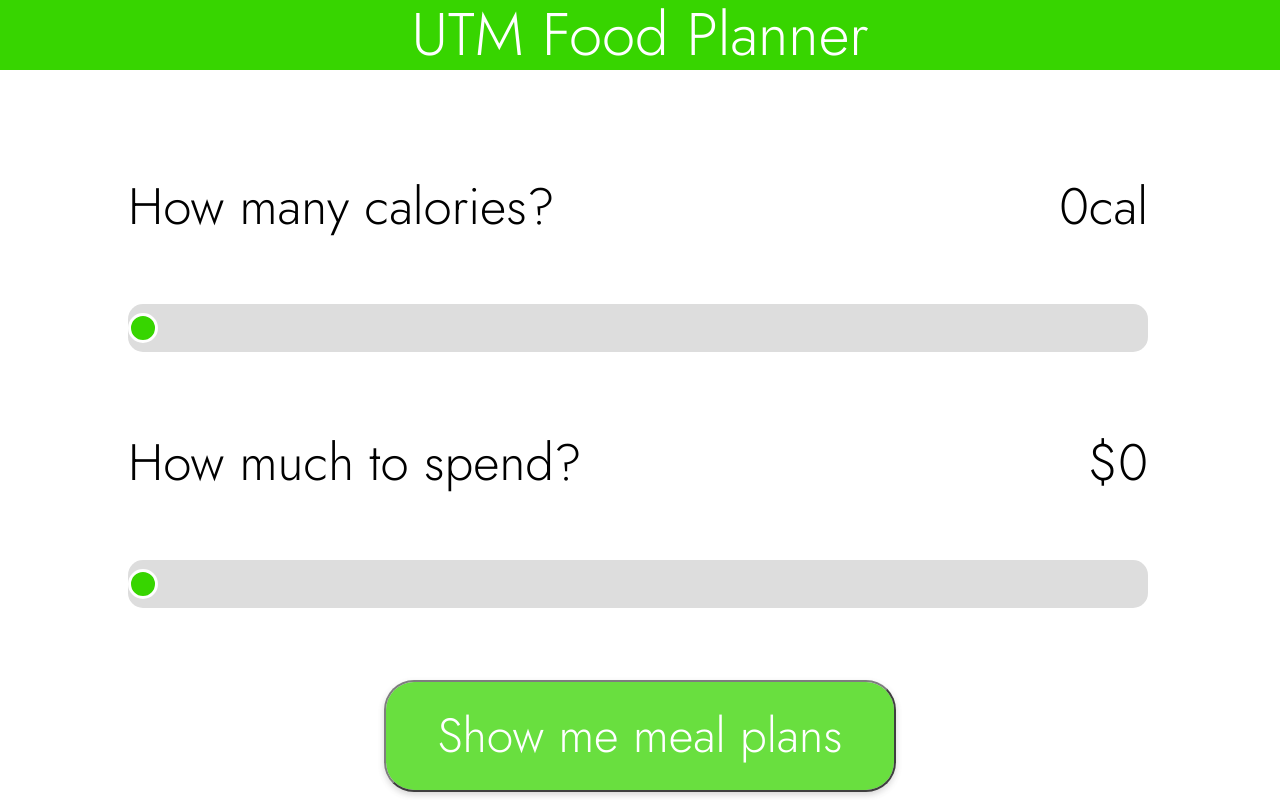
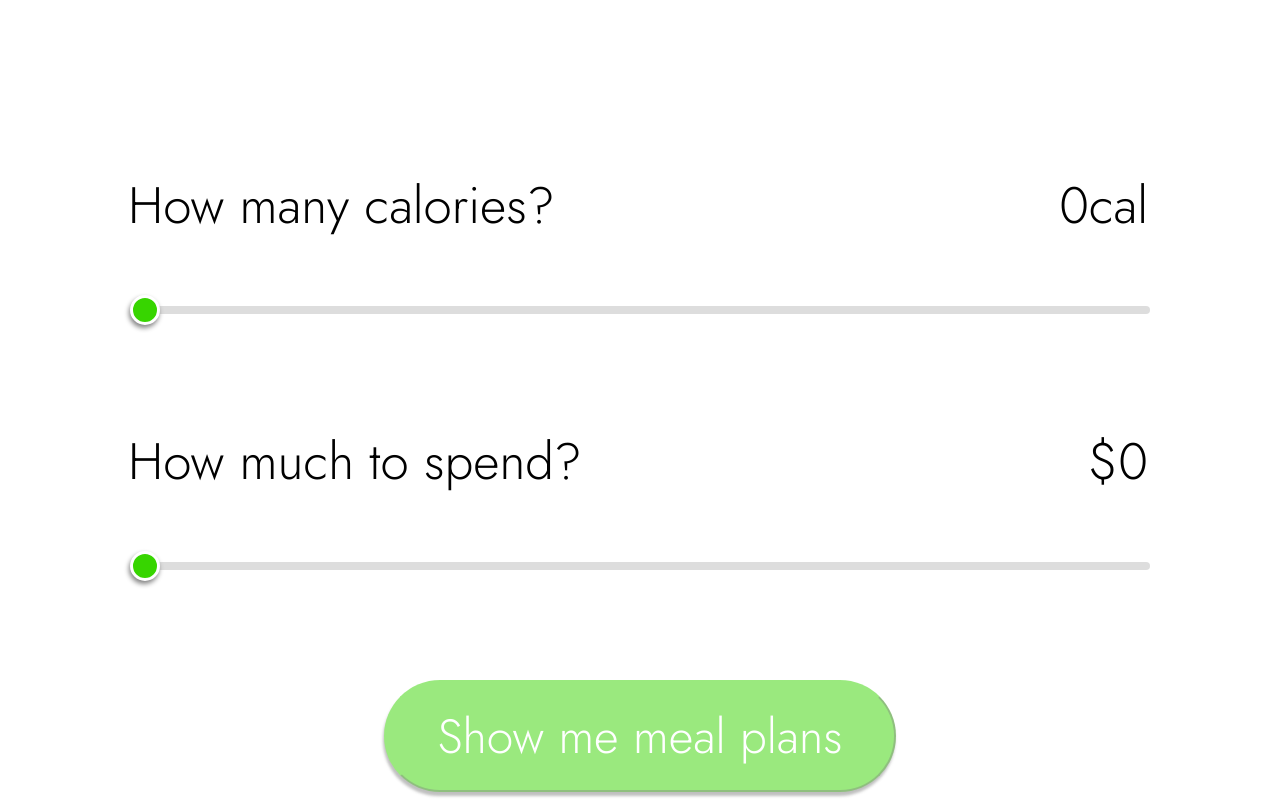
Before and after one commit to ridz-rs/Food-Planner, a Flask app: page / in a window 1280 px wide. Run offline with Flask 2, Linux system fonts and the light colour scheme; some libraries are stand-ins or nearby versions.

Commit message:
code cleanup. Minor scss changes

```diff
--- a/PlannerV2/static/css/index.css
+++ b/PlannerV2/static/css/index.css
@@ -1,16 +1,4 @@
 @import url("https://fonts.googleapis.com/css2?family=Jost:wght@300&display=swap");
-header {
-  text-align: center;
-  background: #37D500 0% 0% no-repeat padding-box;
-  color: white;
-  line-height: 70px;
-  padding: 20px 10px;
-  font-size: 60px;
-  font-family: Jost, sans-serif;
-  margin: 0px 0px 0px 0px;
-  padding: 0px;
-}
-
 #calories {
   top: 21%;
   left: 10%;
@@ -29,9 +17,8 @@ header {
 
 #calorieslider {
   top: 38%;
-  overflow: hidden;
   width: 79.6875%;
-  height: 6%;
+  height: 1%;
   left: 10%;
   display: flex;
   position: absolute;
@@ -56,7 +43,7 @@ header {
 #budgetslider {
   top: 70%;
   width: 79.6875%;
-  height: 6%;
+  height: 1%;
   left: 10%;
   display: flex;
   position: absolute;
@@ -68,17 +55,18 @@ header {
   top: 85%;
   bottom: 5%;
   left: 30%;
-  background: #37D500 0% 0% no-repeat padding-box;
-  box-shadow: 0px 3px 6px #6e6b6b5d;
-  border-radius: 30px;
-  opacity: 0.75;
+  background: #37D500;
+  border-color: #37D500;
+  box-shadow: -1px 4px 3px grey;
+  border-radius: 71px;
+  opacity: 0.5;
   text-align: center;
   font-size: 300%;
   font-family: Jost;
   letter-spacing: 0px;
   color: #FFFFFF;
   position: absolute;
-  transition-property: opacity, border-radius;
+  transition-property: opacity;
   transition-duration: 0.5s;
   transition-timing-function: ease-in;
 }
@@ -89,7 +77,6 @@ header {
 
 @media screen and (-webkit-min-device-pixel-ratio: 0) {
   input[type=range] {
-    overflow: hidden;
     -webkit-appearance: none;
     background-color: #ddd;
     border-radius: 15px;
@@ -106,8 +93,8 @@ header {
     width: 30px;
     /* 1 */
     height: 30px;
+    box-shadow: -1px 3px 5px grey;
     background-color: #37D500;
-    box-shadow: -79.6875% 0 0 79.6875% black;
     border: 15px solid white;
     /* 1 */
     border-width: 3px;
--- a/PlannerV2/static/css/index.scss
+++ b/PlannerV2/static/css/index.scss
@@ -1,16 +1,5 @@
 @import url('https://fonts.googleapis.com/css2?family=Jost:wght@300&display=swap');
 
-header {
-    text-align: center;
-    background: #37D500 0% 0% no-repeat padding-box;
-    color: white;
-    line-height: 70px;
-    padding: 20px 10px;
-    font-size: 60px;
-    font-family: Jost, sans-serif;
-    margin: 0px 0px 0px 0px;
-    padding: 0px;
-}
 
 #calories {
   top: 21%;
@@ -29,9 +18,8 @@ header {
 }
 #calorieslider {
     top: 38%;
-    overflow: hidden;
     width: 79.6875%;
-    height: 6%;
+    height: 1%;
     left: 10%;
     display: flex;
     position: absolute;
@@ -56,7 +44,7 @@ header {
 #budgetslider {
     top: 70%;
     width: 79.6875%;
-    height: 6%;
+    height: 1%;
     left: 10%;
     display: flex;
     position: absolute;
@@ -68,17 +56,18 @@ header {
     top: 85%;
     bottom: 5%;
     left: 30%;
-    background: #37D500 0% 0% no-repeat padding-box;
-    box-shadow: 0px 3px 6px #6e6b6b5d;
-    border-radius: 30px;
-    opacity: 0.75;
+    background: #37D500;
+    border-color: #37D500;
+    box-shadow: -1px 4px 3px grey;
+    border-radius: 71px;
+    opacity: 0.50;
     text-align: center;
     font-size: 300%;
     font-family: Jost;
     letter-spacing: 0px;
     color: #FFFFFF;
     position: absolute;
-    transition-property: opacity, border-radius;
+    transition-property: opacity;
     transition-duration: 0.5s;
     transition-timing-function: ease-in;
 }
@@ -88,7 +77,7 @@ header {
 }
 @media screen and (-webkit-min-device-pixel-ratio:0) {
 input[type="range"] {
-    overflow: hidden;
+    // overflow: hidden;
     -webkit-appearance: none;
     background-color: #ddd;
     border-radius: 15px; /* iOS */
@@ -103,8 +92,9 @@ input[type="range"]::-webkit-slider-runnable-track {
     -webkit-appearance: none;
     width: 30px; /* 1 */
     height: 30px;
+    box-shadow:-1px 3px 5px grey;
     background-color: #37D500; //inner circle colour
-    box-shadow: -79.6875% 0 0 79.6875% black;
+    // box-shadow: -79.6875% 0 0 79.6875% black;
     border: 15px solid white; /* 1 */
     border-width: 3px;
     border-radius: 50% !important;
--- a/PlannerV2/templates/food.html
+++ b/PlannerV2/templates/food.html
@@ -8,7 +8,7 @@
     <title>UTM Food Planner</title>
 </head>
 <body>
-    <header>UTM Food Planner</header>
+    <!-- <header>UTM Food Planner</header> -->
     <ul id="list">
 
     </ul>
--- a/PlannerV2/templates/index.html
+++ b/PlannerV2/templates/index.html
@@ -4,12 +4,11 @@
     <meta charset="UTF-8">
     <meta name="viewport" content="width=device-width, initial-scale=1.0">
     <link rel="stylesheet" href="{{ url_for('static', filename='css/index.css') }}" />
-    <link rel="stylesheet" href="https://stackpath.bootstrapcdn.com/bootstrap/4.1.1/css/bootstrap.min.css" integrity="sha384-WskhaSGFgHYWDcbwN70/dfYBj47jz9qbsMId/iRN3ewGhXQFZCSftd1LZCfmhktB" crossorigin="anonymous">
+    <!-- <link rel="stylesheet" href="https://stackpath.bootstrapcdn.com/bootstrap/4.1.1/css/bootstrap.min.css" integrity="sha384-WskhaSGFgHYWDcbwN70/dfYBj47jz9qbsMId/iRN3ewGhXQFZCSftd1LZCfmhktB" crossorigin="anonymous"> -->
     <title>UTM Food Planner</title>
 </head>
 <body>
-    <header>UTM Food Planner</header>
-    <!-- <img src="bg.png" alt=""> -->
+    <!-- <header>UTM Food Planner</header> -->
     <div id="center">
         <form id="form" action="{{ url_for('food') }}" method="post">
             <div id="calories"><span>How many calories?</span> <span><output name="OutputName" id="OutputId1">0</output>cal</span></div>
```
Also changed, not shown: 1 other file.
